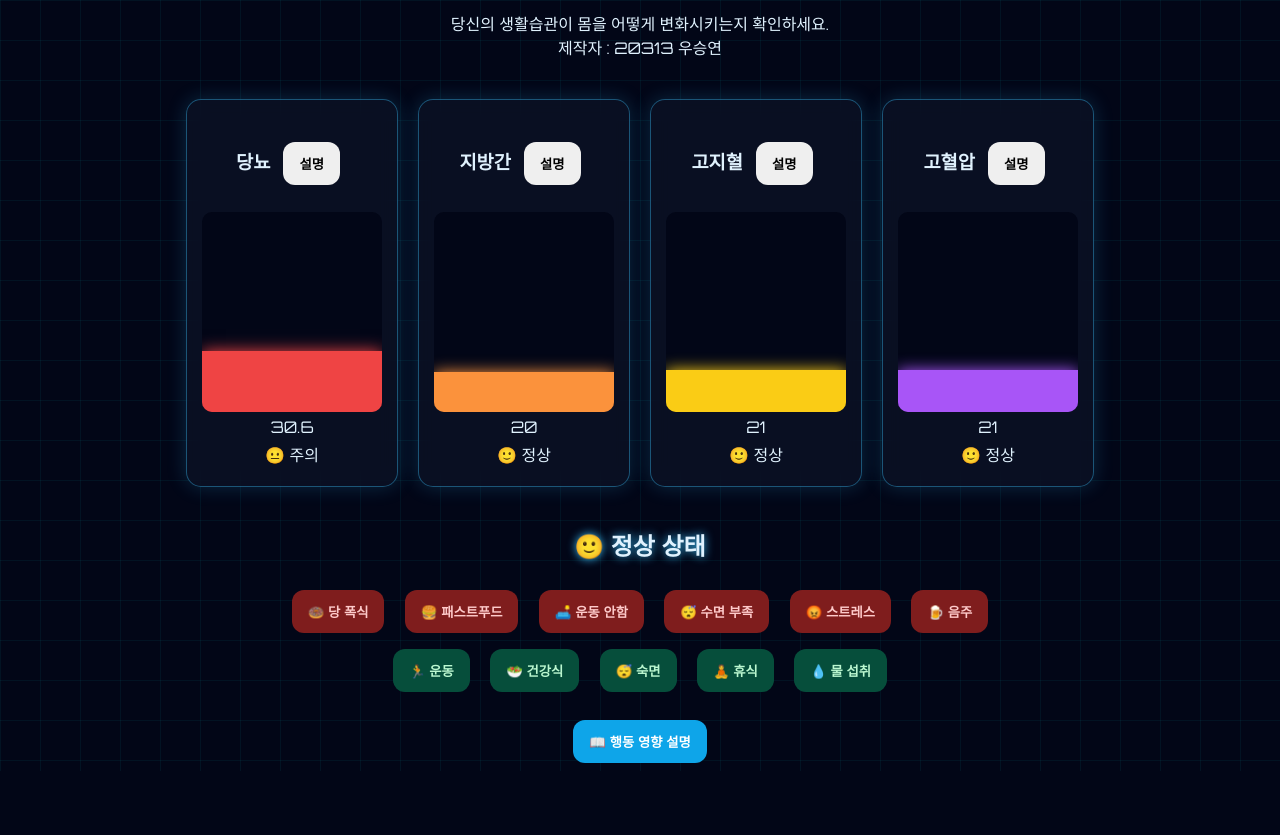
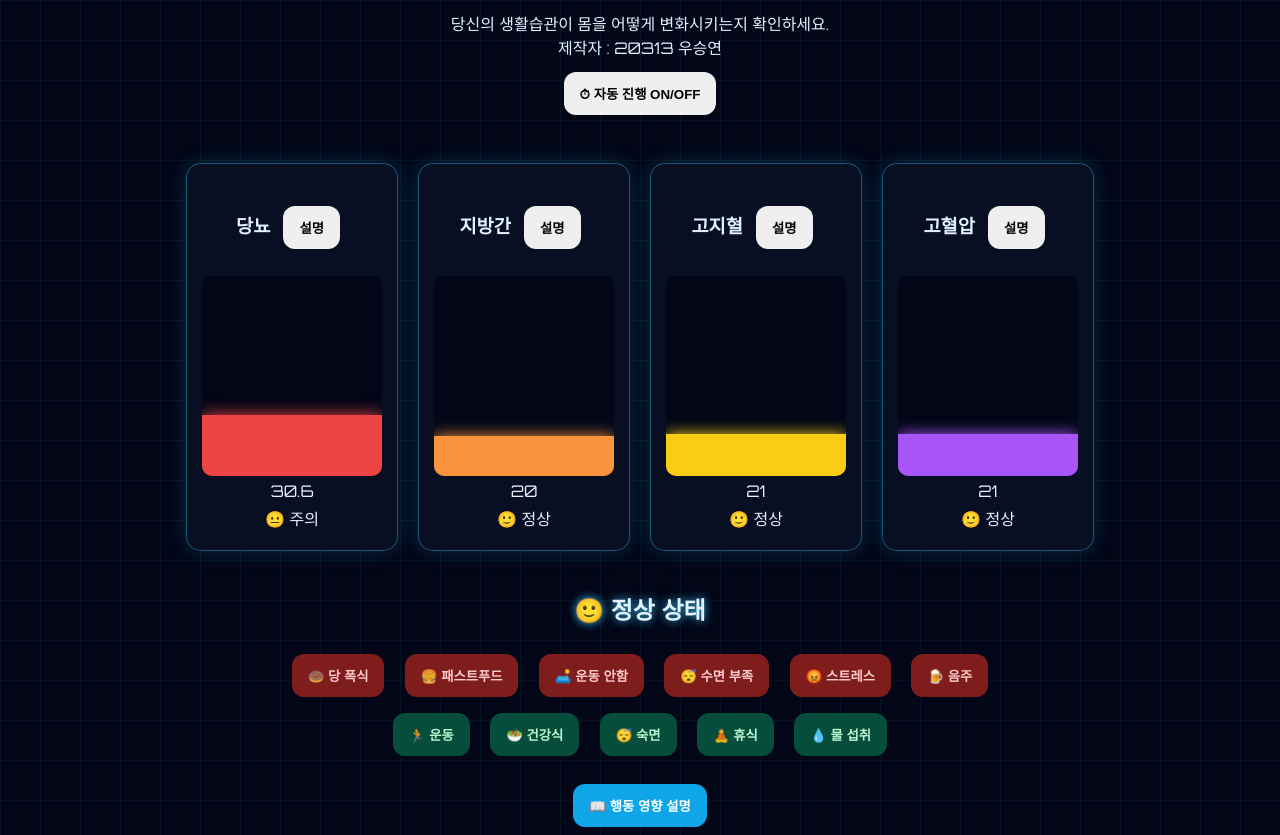
Before and after one commit to 2620313-npr/20313-seungyoen-2, a plain HTML site: page index.html in a window 1280 px wide. Shown: the part 80-915 px from the top of the page. Before the commit the page ends 851 px from the top, so only its background shows below. Drawn offline with Linux system fonts and the light colour scheme.

Commit message:
Update index.html

```diff
--- a/index.html
+++ b/index.html
@@ -13,6 +13,8 @@
 
 <h1>🧠 METABOLIC SYSTEM SIMULATOR</h1>
 <p>당신의 생활습관이 몸을 어떻게 변화시키는지 확인하세요. <br> 제작자 : 20313 우승연</p>
+
+  <button onclick="toggleAuto()">⏱ 자동 진행 ON/OFF</button>
 
 <div class="gauges">
 
```
